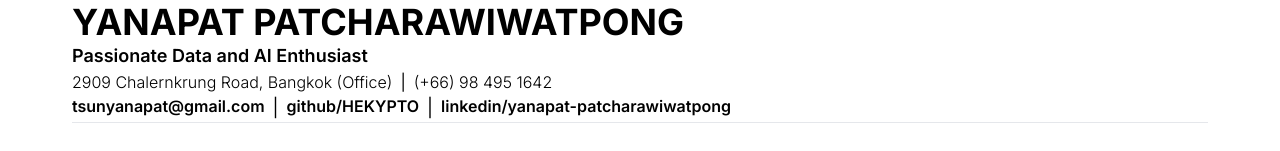
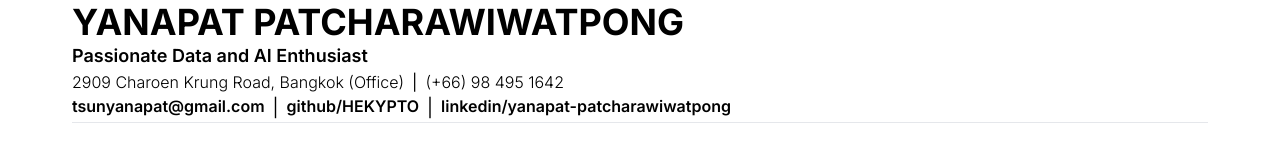
Before and after one commit to HEKYPTO/PORTOFORTO, a Next.js app: page / in a window 1280 px wide. Shown: the part 254-405 px from the top of the page. Built offline with nearby package versions, Linux system fonts and the light colour scheme.

Commit message:
fix typos

```diff
--- a/src/app/element.json
+++ b/src/app/element.json
@@ -2,7 +2,7 @@
     "firstname": "Yanapat",
     "lastname": "Patcharawiwatpong",
     "desc": "Passionate Data and AI Enthusiast",
-    "address": "2909 Chalernkrung Road, Bangkok (Office)",
+    "address": "2909 Charoen Krung Road, Bangkok (Office)",
     "tel": "(+66) 98 495 1642",
     "contactList": ["tsunyanapat@gmail.com", "github/HEKYPTO", "linkedin/yanapat-patcharawiwatpong"],
     "contactLink": ["mailto:tsunyanapat@gmail.com", "https://github.com/HEKYPTO", "https://www.linkedin.com/in/yanapat-patcharawiwatpong-030216298/"],
--- a/src/app/page.tsx
+++ b/src/app/page.tsx
@@ -1,7 +1,6 @@
 "use client";
 
 import React from "react";
-import Hidable from "./hidable/Hidable";
 import Menu from "./Menubar";
 import ButtonBar from "./PrintButton";
 import Background from "./Background";
```
